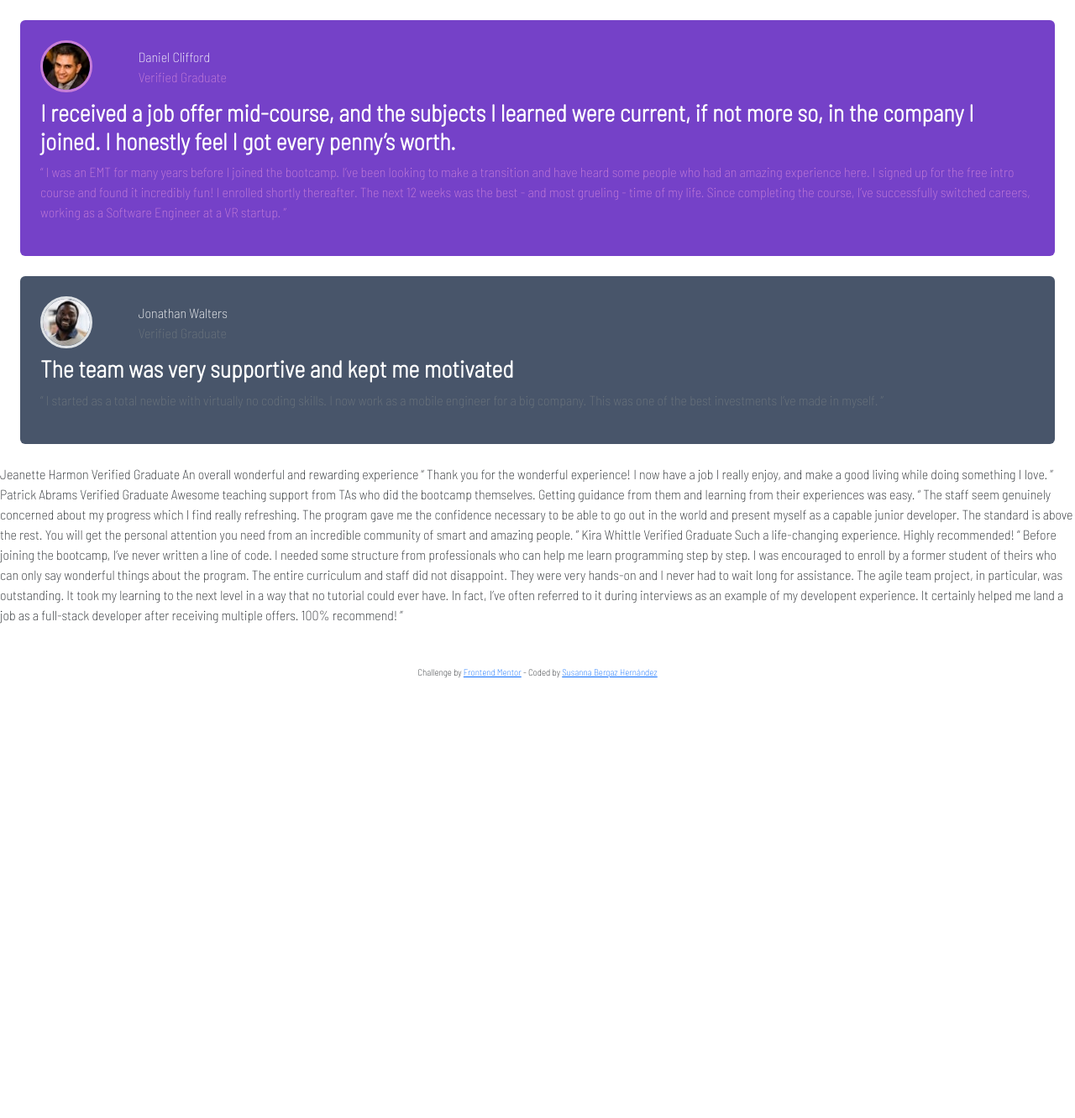
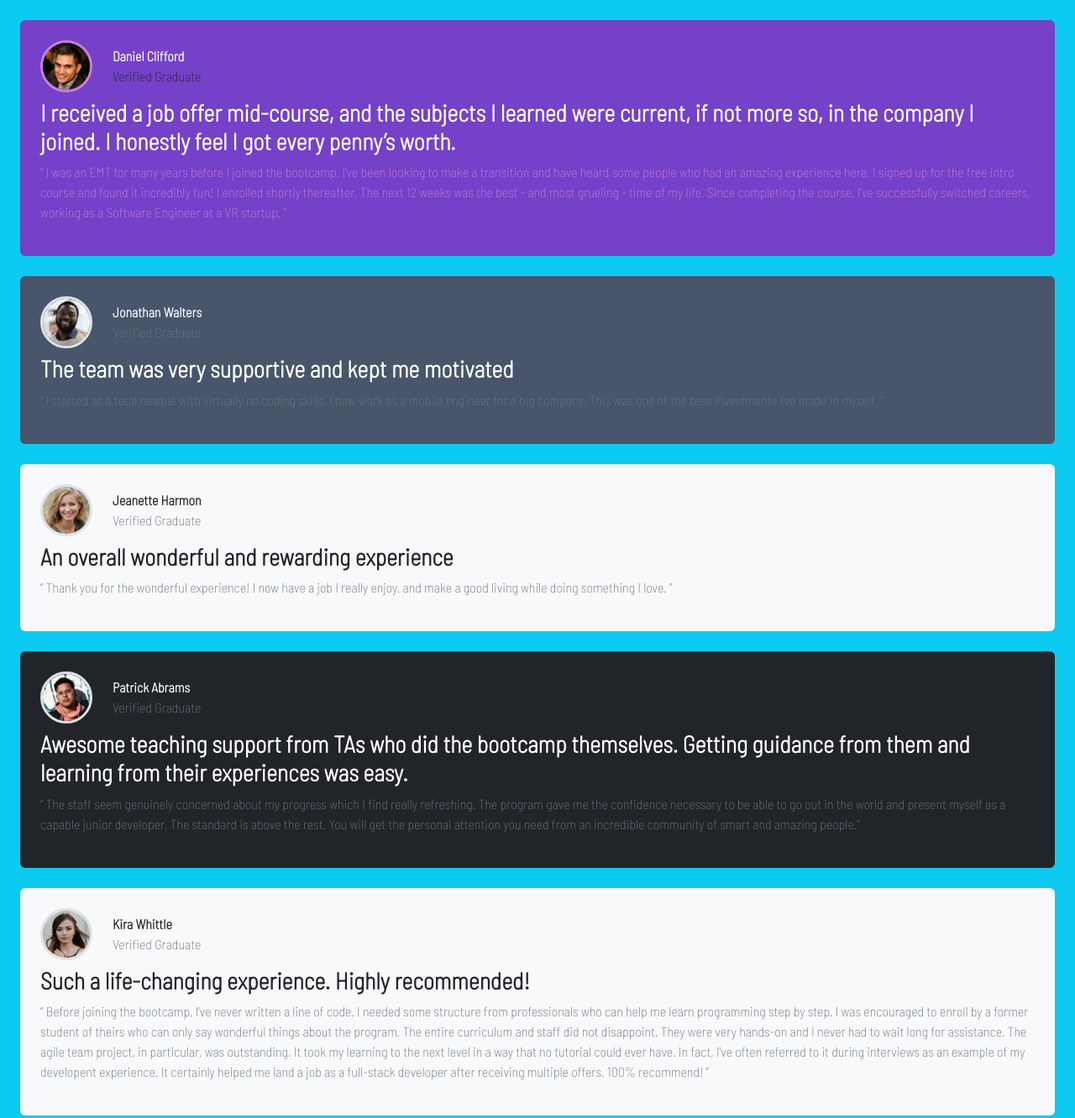
Before and after one commit to SusannaBH/practicaBootstrap, a website: page testimonials-grid-section-main/index.html in a window 1280 px wide. Shown: the top 1332 px of the page at 84% size. Before the commit the page ends 809 px from the top, so only its background shows below. Drawn offline with nearby package versions, Linux system fonts and the light colour scheme.

Commit message:
Ejercicio incompleto

```diff
--- a/testimonials-grid-section-main/index.html
+++ b/testimonials-grid-section-main/index.html
@@ -34,11 +34,12 @@
     }
     </style>
 </head>
-<body class="texto">
+<body class="texto bg-info">
+    <main>
     <div class="p-4 bg-purple rounded m-4">
-        <div class="row mb-2">
-            <div class="col-1"><img src="/testimonials-grid-section-main/images/image-daniel.jpg" alt="Daniel Clifford" class="border border-3 border-purple rounded-circle"></div>
-            <div class="col ms-3 mt-2 texto-purple"><div class="text-white">Daniel Clifford</div>Verified Graduate</div>
+        <div class="row mb-2 align-items-center">
+            <div class="col-auto"><img src="/testimonials-grid-section-main/images/image-daniel.jpg" alt="Daniel Clifford" class="border border-3 border-purple rounded-circle"></div>
+            <div class="col-auto"><div class="text-white"><b>Daniel Clifford</b></div>Verified Graduate</div>
         </div>
         <h3 class="text-white"><b>I received a job offer mid-course, and the subjects I learned were current,
         if not more so, in the company I joined. I honestly feel I got every penny’s
@@ -52,28 +53,44 @@
         working as a Software Engineer at a VR startup. ”</p>
     </div>
     <div class="p-4 bg-darkblue rounded m-4">
-        <div class="row mb-2">
-            <div class="col-1"><img src="/testimonials-grid-section-main/images/image-jonathan.jpg" alt="Daniel Clifford" class="border border-3 rounded-circle"></div>
-            <div class="col ms-3 mt-2 text-secondary"><div class="text-white">Jonathan Walters</div>Verified Graduate</div>
+        <div class="row mb-2 align-items-center">
+            <div class="col-auto"><img src="/testimonials-grid-section-main/images/image-jonathan.jpg" alt="Daniel Clifford" class="border border-3 rounded-circle"></div>
+            <div class="col-auto text-secondary"><div class="text-white"><b>Jonathan Walters</b></div>Verified Graduate</div>
         </div>
         <h3 class="text-white"><b>The team was very supportive and kept me motivated</b></h3>
         <p class="text-secondary">“ I started as a total newbie with virtually no coding skills. I now work as a mobile
         engineer for a big company. This was one of the best investments I’ve made in myself. ”</p>
-
     </div>
-
-    Jeanette Harmon Verified Graduate An overall wonderful and
-    rewarding experience “ Thank you for the wonderful experience! I now have a
-    job I really enjoy, and make a good living while doing something I love. ”
-    Patrick Abrams Verified Graduate Awesome teaching support from TAs who did
+    <div class="p-4 bg-light rounded m-4">
+        <div class="row mb-2 align-items-center">
+            <div class="col-auto"><img src="/testimonials-grid-section-main/images/image-jeanette.jpg" alt="Daniel Clifford" class="border border-3 rounded-circle"></div>
+            <div class="col-auto text-secondary"><div class="text-dark"><b>Jeanette Harmon</b></div>Verified Graduate</div>
+        </div>
+        <h3 class="text-dark"><b>An overall wonderful and rewarding experience</b></h3>
+        <p class="text-secondary">“ Thank you for the wonderful experience! I now have a
+        job I really enjoy, and make a good living while doing something I love. ”</p>
+    </div>
+    <div class="p-4 bg-dark rounded m-4">
+        <div class="row mb-2 align-items-center">
+            <div class="col-auto"><img src="/testimonials-grid-section-main/images/image-patrick.jpg" alt="Daniel Clifford" class="border border-3 rounded-circle"></div>
+            <div class="col-auto text-secondary"><div class="text-white"><b>Patrick Abrams</b></div>Verified Graduate</div>
+        </div>
+        <h3 class="text-white"><b>Awesome teaching support from TAs who did
         the bootcamp themselves. Getting guidance from them and learning from their
-    experiences was easy. “ The staff seem genuinely concerned about my progress
+        experiences was easy.</b></h3>
+        <p class="text-secondary">“ The staff seem genuinely concerned about my progress
         which I find really refreshing. The program gave me the confidence necessary
         to be able to go out in the world and present myself as a capable junior
         developer. The standard is above the rest. You will get the personal
-    attention you need from an incredible community of smart and amazing people.
-    ” Kira Whittle Verified Graduate Such a life-changing experience. Highly
-    recommended! “ Before joining the bootcamp, I’ve never written a line of
+        attention you need from an incredible community of smart and amazing people.”</p>
+    </div>
+    <div class="p-4 bg-light rounded m-4">
+        <div class="row mb-2 align-items-center">
+            <div class="col-auto"><img src="/testimonials-grid-section-main/images/image-kira.jpg" alt="Daniel Clifford" class="border border-3 rounded-circle"></div>
+            <div class="col-auto text-secondary"><div class="text-dark"><b>Kira Whittle</b></div>Verified Graduate</div>
+        </div>
+        <h3 class="text-dark"><b>Such a life-changing experience. Highly recommended!</b></h3>
+        <p class="text-secondary">“ Before joining the bootcamp, I’ve never written a line of
         code. I needed some structure from professionals who can help me learn
         programming step by step. I was encouraged to enroll by a former student of
         theirs who can only say wonderful things about the program. The entire
@@ -82,8 +99,9 @@
         outstanding. It took my learning to the next level in a way that no tutorial
         could ever have. In fact, I’ve often referred to it during interviews as an
         example of my developent experience. It certainly helped me land a job as a
-    full-stack developer after receiving multiple offers. 100% recommend! ”
-
+        full-stack developer after receiving multiple offers. 100% recommend! ”</p>
+    </div>
+    </main>
     <div class="attribution mt-5">
         Challenge by
         <a href="https://www.frontendmentor.io?ref=challenge" target="_blank">Frontend Mentor</a>
```
Lines whose indentation alone changed are shown as unchanged.
